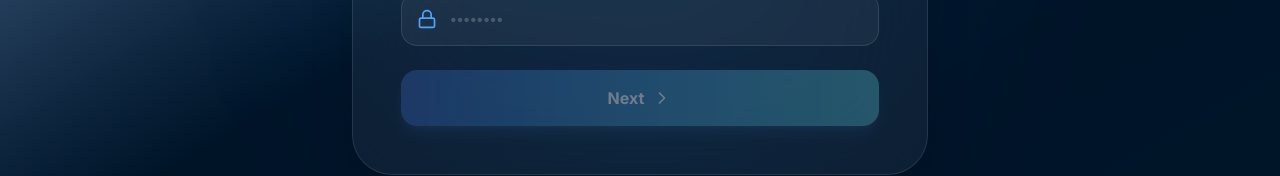
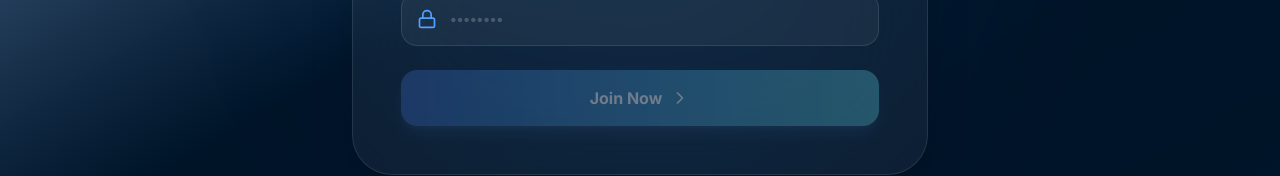
Before and after one commit to jeffthecool9/i88-Airpod-On-going-, a React (Vite) app: page / in a window 1280 px wide. Shown: the part 1757-1933 px from the top of the page. Built offline with nearby package versions, Linux system fonts and the light colour scheme.

Commit message:
Update App.tsx

```diff
--- a/src/App.tsx
+++ b/src/App.tsx
@@ -917,7 +917,7 @@ const RegistrationForm = () => {
                     !isStep1Valid ? "cursor-not-allowed opacity-40 grayscale-[0.5]" : "hover:shadow-blue-500/40"
                   }`}
                 >
-                  Next
+                  Join Now
                   <ChevronRight className={`h-5 w-5 transition-transform ${isStep1Valid ? "group-hover:translate-x-1" : ""}`} />
                 </motion.button>
               </motion.div>
```
